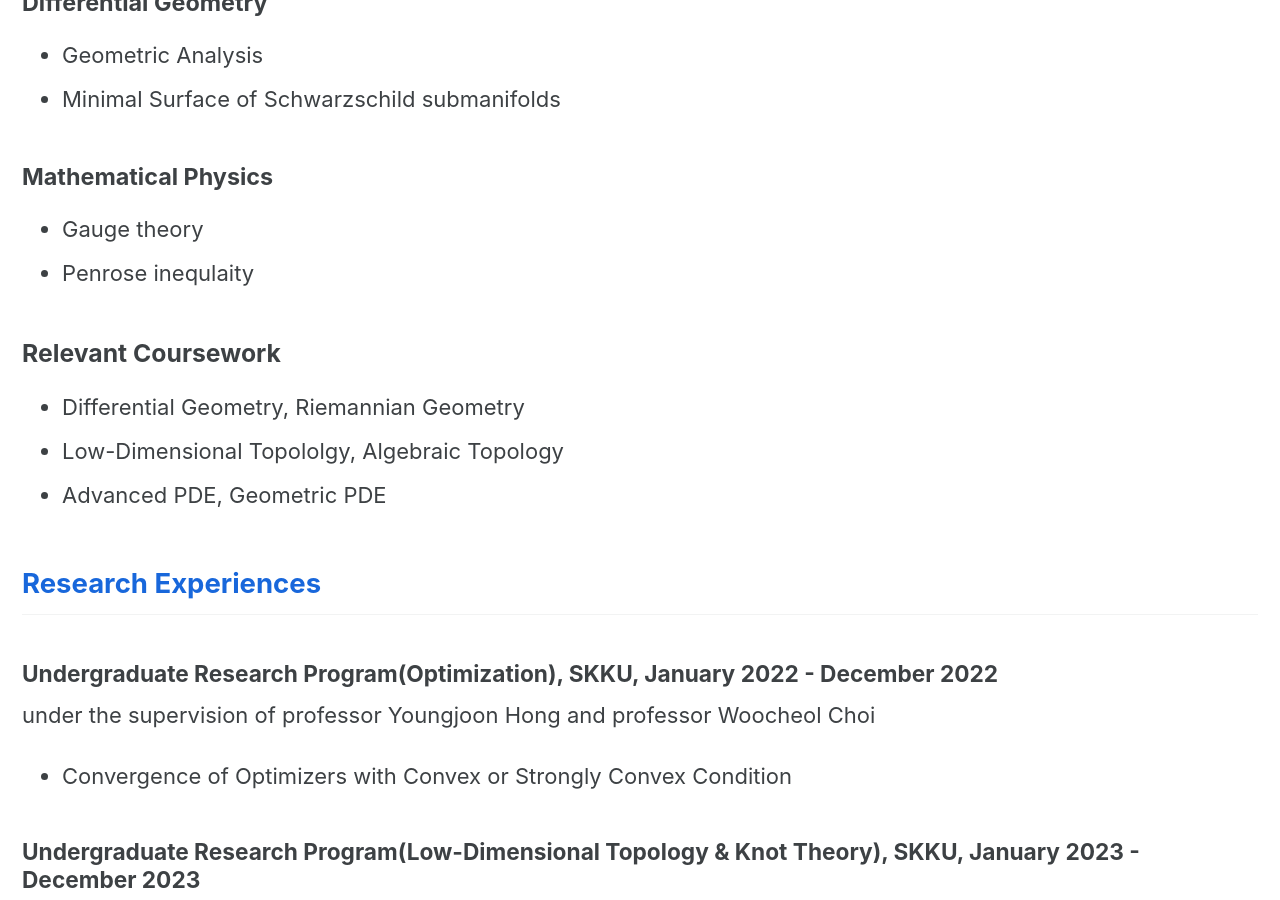
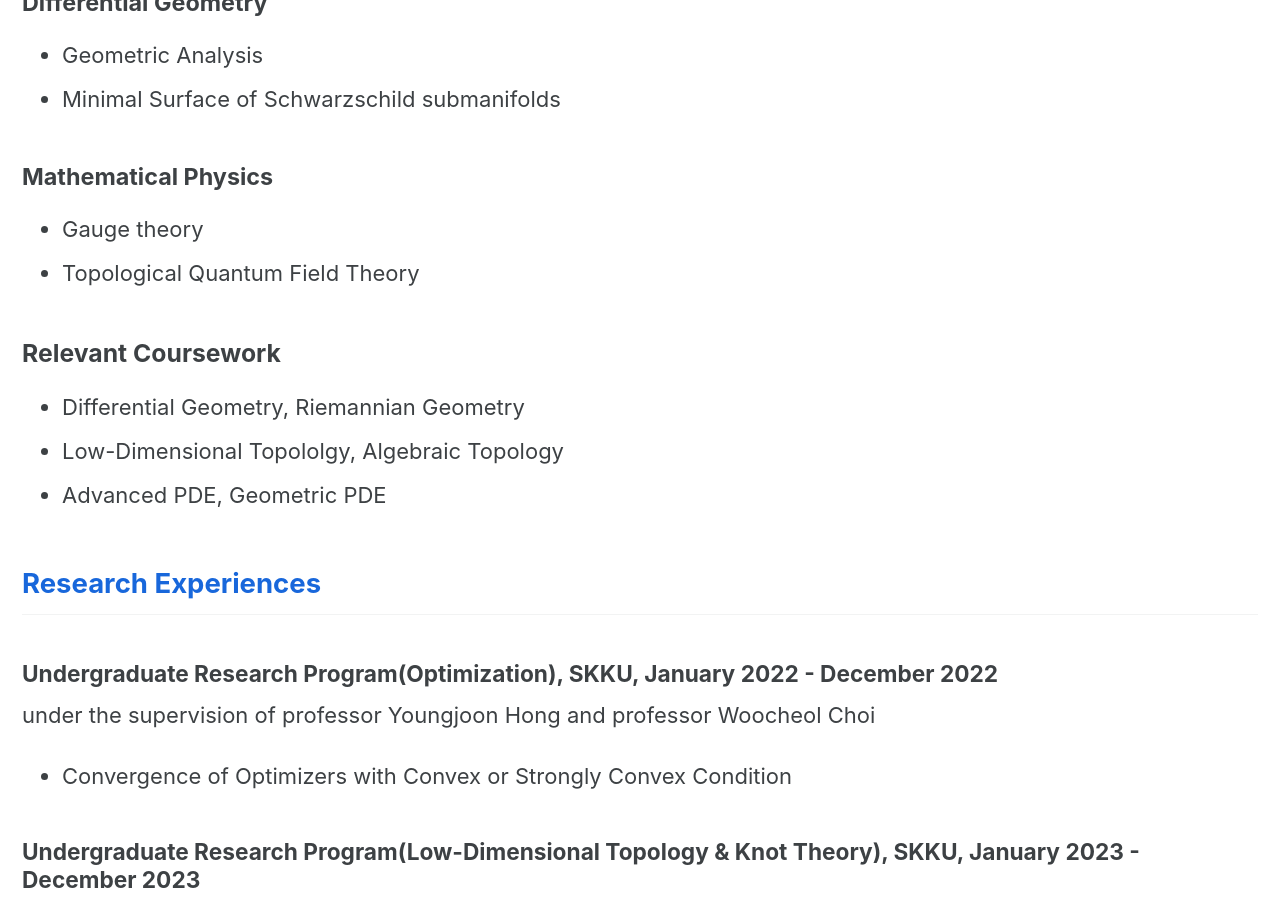
Before and after one commit to JaehoonYoo-byeolla/JaehoonYoo-byeolla.github.io, a Jekyll site: the page built from _pages/about.md, in a window 1280 px wide and 900 px high, scrolled down 529 px. Built offline with Jekyll 4.4.1, drawn with Linux system fonts in a browser that asks for light colours; cached includes are drawn as plain includes; formulas are drawn with MathJax 3.

Commit message:
cv change

```diff
--- a/_pages/about.md
+++ b/_pages/about.md
@@ -22,7 +22,7 @@ I am a senior undergraduate student in Department of Mathematics at Sungkyunkwan
 
 #### Mathematical Physics
 - Gauge theory
-- Penrose inequlaity
+- Topological Quantum Field Theory
 
 ### Relevant Coursework
 - Differential Geometry, Riemannian Geometry
```
